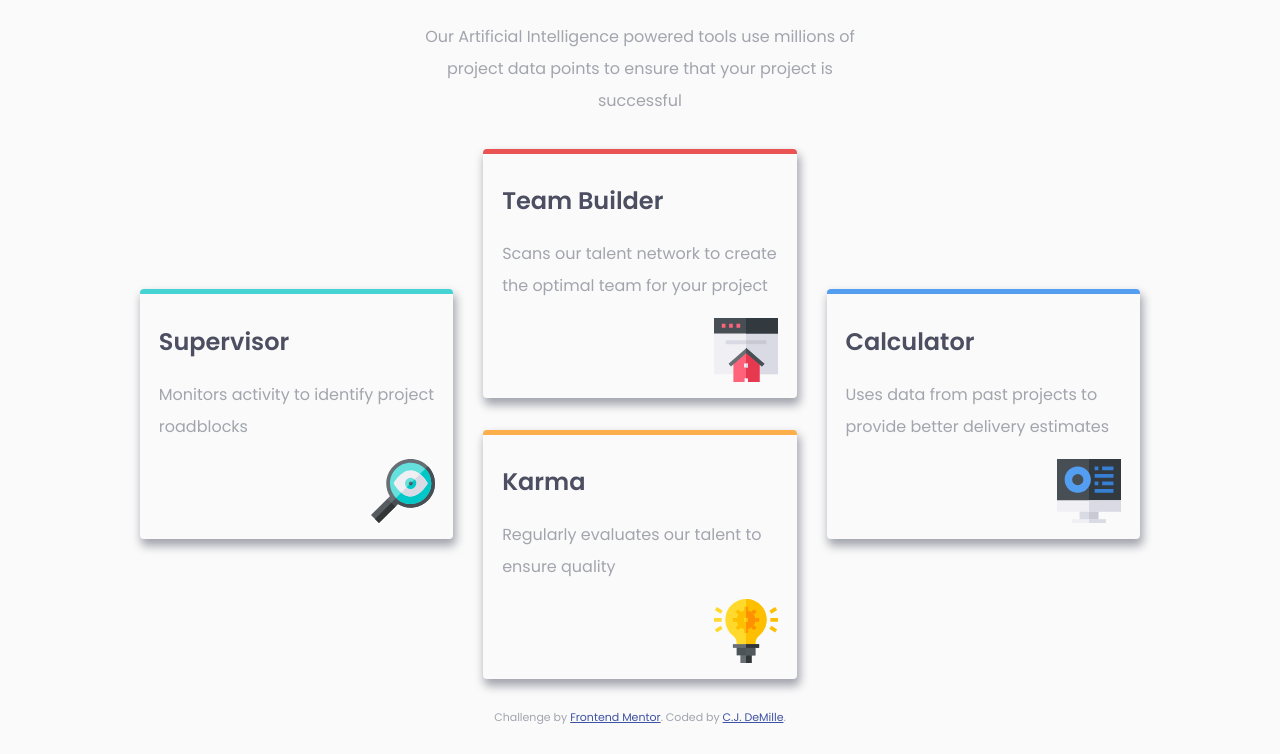
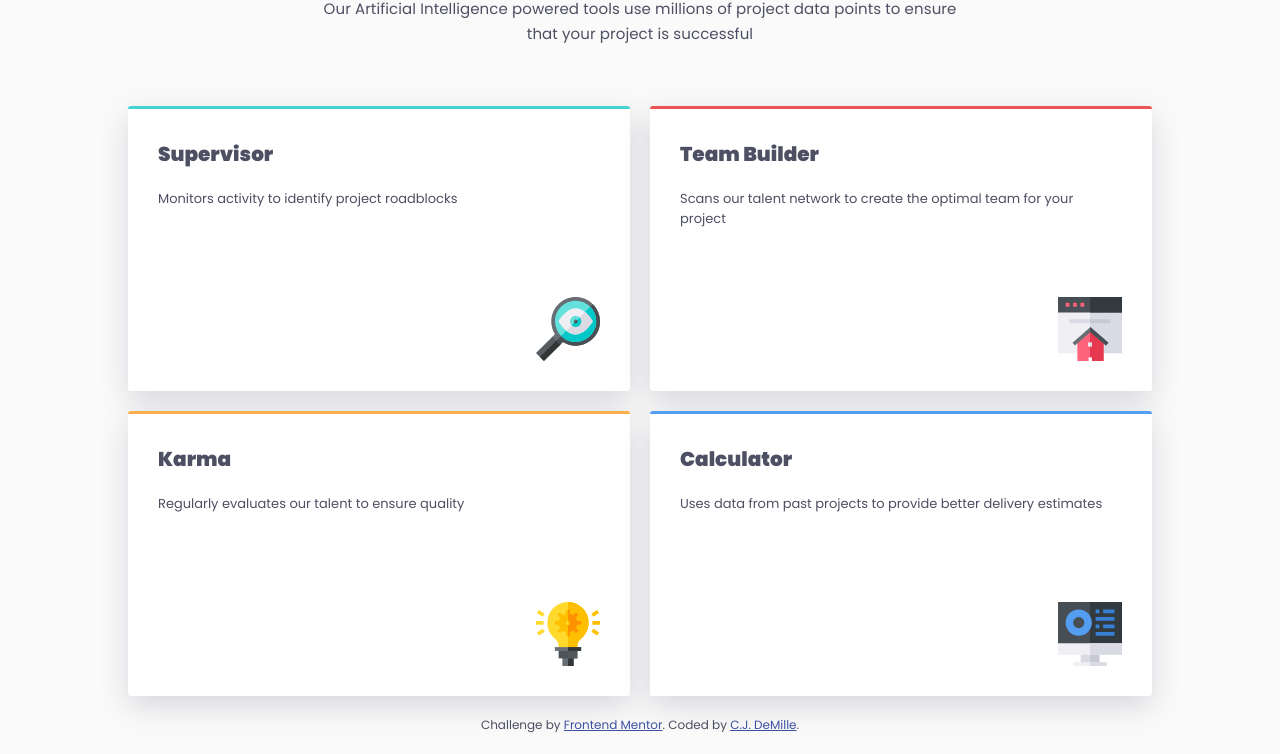
Before and after one commit to cjdemille/front-end-mentor-four-card, a website: page index.html in a window 1280 px wide. Shown: the part 154-908 px from the top of the page. Drawn offline with Linux system fonts and the light colour scheme.

Commit message:
refactor with css

```diff
--- a/index.html
+++ b/index.html
@@ -8,7 +8,7 @@
 
   <link rel="icon" type="image/png" sizes="32x32" href="./images/favicon-32x32.png">
   <!-- stylesheet -->
-  <link rel="stylesheet" href="style.css">
+  <link rel="stylesheet" href="css/style.css">
 
   <!-- google fonts -->
   <link rel="preconnect" href="https://fonts.googleapis.com">
@@ -20,43 +20,40 @@
 
 <body>
   <main>
-    <header>
-      <h1>Reliable, efficient delivery</h1>
-      <p class="bold">Powered by Technology</p>
-
-      <p>Our Artificial Intelligence powered tools use millions of project data points
+    <header class="heading">
+      <h1 class="heading-text"><span class="heading-text__line">Reliable, efficient delivery</span><span
+          class="heading-text__line heading-text__line--bold">Powered by Technology</span></h1>
+      <p class="heading-para">Our Artificial Intelligence powered tools use millions of project data points
         to ensure that your project is successful</p>
     </header>
     <section class="cards">
-      <div class="card one">
-        <h2>Supervisor</h2>
-        <p>Monitors activity to identify project roadblocks</p>
-        <img src="images/icon-supervisor.svg" alt="magnifier">
+      <div class="card card--supervisor">
+        <h2 class="card__heading">Supervisor</h2>
+        <p class="card__text">Monitors activity to identify project roadblocks</p>
+        <img src="images/icon-supervisor.svg" alt="magnifier" class="card__img">
       </div>
-      <div class="card two">
-        <h2>Team Builder</h2>
-        <p>Scans our talent network to create the optimal team for your project</p>
-        <img src="images/icon-team-builder.svg" alt="house icon">
+      <div class="card card--builder">
+        <h2 class="card__heading">Team Builder</h2>
+        <p class="card__text">Scans our talent network to create the optimal team for your project</p>
+        <img src="images/icon-team-builder.svg" alt="house icon" class="card__img">
       </div>
-      <div class="card three">
-        <h2>Karma</h2>
-        <p>Regularly evaluates our talent to ensure quality</p>
-        <img src="images/icon-karma.svg" alt="lightbulb icon">
+      <div class="card card--karma">
+        <h2 class="card__heading">Karma</h2>
+        <p class="card__text">Regularly evaluates our talent to ensure quality</p>
+        <img src="images/icon-karma.svg" alt="lightbulb icon" class="card__img">
       </div>
-      <div class="card four">
-        <h2>Calculator</h2>
-        <p>Uses data from past projects to provide better delivery estimates</p>
-        <img src="images/icon-calculator.svg" alt="calculator icon">
+      <div class="card card--calculator">
+        <h2 class="card__heading">Calculator</h2>
+        <p class="card__text">Uses data from past projects to provide better delivery estimates</p>
+        <img src="images/icon-calculator.svg" alt="calculator icon" class="card__img">
       </div>
     </section>
   </main>
 
-
-
-  <footer>
+  <footer class="footer">
     <p class="attribution">
       Challenge by <a href="https://www.frontendmentor.io?ref=challenge" target="_blank">Frontend Mentor</a>.
-      Coded by <a href="#">C.J. DeMille</a>.
+      Coded by <a href="https://www.cjdemille.io" target="_blank">C.J. DeMille</a>.
     </p>
   </footer>
 </body>
--- /dev/null
+++ b/sass/abstracts/_variables.scss
@@ -0,0 +1,7 @@
+$color-red: #EA5454;
+$color-teal: #44D3D2;
+$color-yellow: #FCAE4A;
+$color-blue: #549EF2;
+$color-gray: #4D4F62;
+$color-background: #FAFAFA;
+$color-white: #fff;
--- /dev/null
+++ b/sass/base/_base.scss
@@ -0,0 +1,15 @@
+html {
+    font-size: 62.5%;
+}
+
+body {
+    min-height: 100vh;
+    width: 100vw;
+    color: $color-gray;
+    background-color: $color-background;
+}
+
+main {
+    width: 100%;
+    margin: 0 auto;
+}
--- /dev/null
+++ b/sass/base/_reset.scss
@@ -0,0 +1,7 @@
+*,
+*::after,
+*::before {
+    margin: 0;
+    padding: 0;
+    box-sizing: inherit;
+}
--- /dev/null
+++ b/sass/base/_typography.scss
@@ -0,0 +1,3 @@
+body {
+    font-family: 'Poppins', sans-serif;
+}
--- /dev/null
+++ b/sass/components/_card.scss
@@ -0,0 +1,50 @@
+.card {
+    height: 22.2rem;
+    min-width: 31rem;
+    padding: 3rem;
+    background-color: $color-white;
+    position: relative;
+    border-radius: 3px;
+    box-shadow: 0 1rem 3rem rgba($color-gray, .2);
+    border-top-width: 0.3125rem;
+    border-top-style: solid;
+
+    // &:not(:last-child) {
+    //     margin-bottom: 3rem;
+    // }
+
+    &__heading {
+        font-size: 2rem;
+        margin-bottom: 2rem;
+    }
+
+    &__text {
+        font-size: 1.3rem;
+    }
+
+    &__img {
+        position: absolute;
+        bottom: 3rem;
+        right: 3rem;
+    }
+
+    &--supervisor {
+        border-top-color: $color-teal;
+        grid-area: supervisor;
+    }
+
+    &--builder {
+        border-top-color: $color-red;
+        grid-area: builder;
+    }
+
+    &--karma {
+        border-top-color: $color-yellow;
+        grid-area: karma;
+    }
+
+    &--calculator {
+        border-top-color: $color-blue;
+        grid-area: calculator;
+    }
+}
--- /dev/null
+++ b/sass/layout/_cards.scss
@@ -0,0 +1,35 @@
+.cards {
+    width: 80%;
+    display: grid;
+    gap: 2rem;
+    margin: 0 auto;
+    grid-template-columns: 1fr;
+    grid-template-rows: repeat(4, 1fr);
+    grid-template-areas:
+        " supervisor "
+        " builder "
+        " karma  "
+        " calculator"
+    ;
+
+
+    @media screen and (min-width:850px) {
+        grid-template-columns: 1fr 1fr;
+        grid-template-rows: 1fr 1fr;
+        grid-template-areas:
+            " supervisor builder"
+            " karma  calculator"
+        ;
+    }
+
+    @media screen and (min-width:1292px) {
+        max-width: 111rem;
+        grid-template-columns: 1fr 1fr 1fr;
+        grid-template-rows: repeat(4, 1fr);
+        grid-template-areas: " . builder . "
+            " supervisor builder calculator "
+            " supervisor karma calculator "
+            " . karma . "
+        ;
+    }
+}
--- /dev/null
+++ b/sass/layout/_footer.scss
@@ -0,0 +1,13 @@
+.footer {
+    margin: 2rem auto;
+    text-align: center;
+
+    .attribution {
+        font-size: 1.2rem;
+        text-align: center;
+    }
+
+    .attribution a {
+        color: hsl(228, 45%, 44%);
+    }
+}
--- /dev/null
+++ b/sass/layout/_header.scss
@@ -0,0 +1,35 @@
+.heading {
+    width: 80%;
+    margin: 6rem auto;
+    text-align: center;
+
+    ;
+
+    &-text {
+        &__line {
+            display: block;
+            font-weight: 300;
+            letter-spacing: .025rem;
+            font-size: 2.4rem;
+
+            &--bold {
+                font-weight: 700;
+                margin-bottom: 2rem;
+            }
+        }
+    }
+
+    &-para {
+        font-size: 1.5rem;
+        line-height: 2.5rem;
+        letter-spacing: .1px;
+    }
+
+    @media screen and (min-width:850px) {
+        width: 50%;
+    }
+
+    @media screen and (min-width:1292px) {
+        width: 40%;
+    }
+}
--- /dev/null
+++ b/sass/main.scss
@@ -0,0 +1,12 @@
+@import "abstracts/variables";
+
+@import "base/reset";
+@import "base/base";
+@import "base/colors";
+@import "base/typography";
+
+@import "components/card";
+
+@import "layout/header.scss";
+@import "layout/cards.scss";
+@import "layout/footer.scss";
```
Also changed, not shown: package.json (added, +23 -0 lines), css/style.css (added), sass/base/_colors.scss (added), style.css (deleted), 3 other files.
